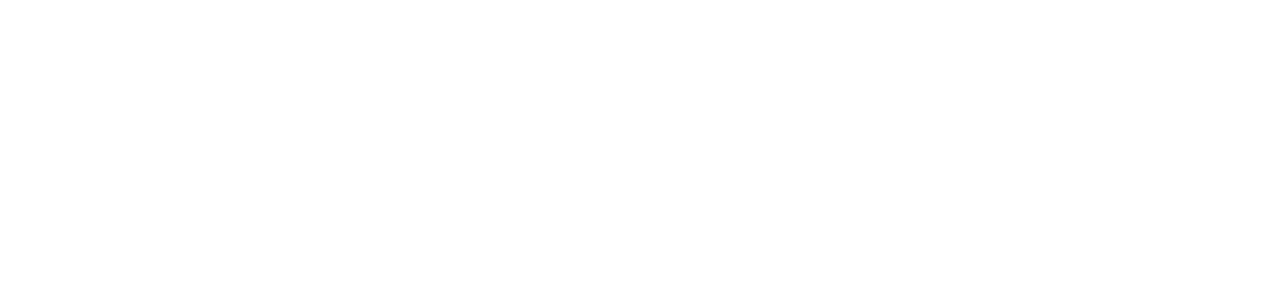
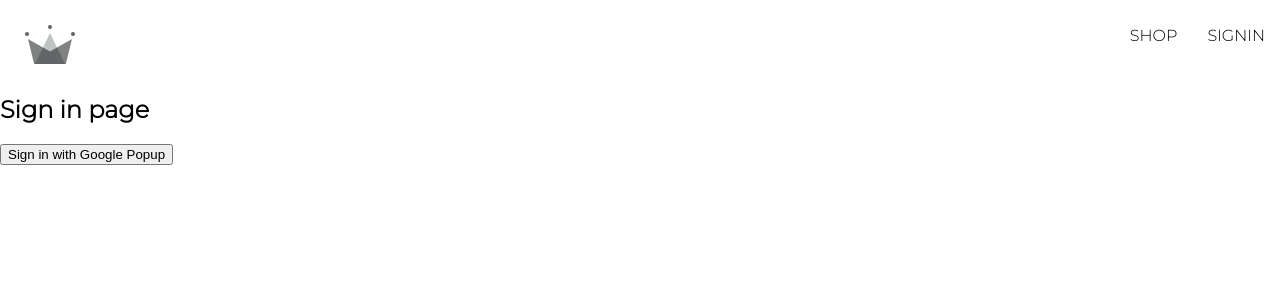
Before and after one commit to LubegaH/tma-apparel, a React (Create React App) app: page /signin in a window 1280 px wide. Before the commit this address had no page. Shown: the top 300 px of the page. Built offline with nearby package versions, Linux system fonts and the light colour scheme.

Commit message:
Done initial setup with firebase auth

```diff
--- a/package.json
+++ b/package.json
@@ -6,6 +6,7 @@
     "@testing-library/jest-dom": "^5.16.5",
     "@testing-library/react": "^13.4.0",
     "@testing-library/user-event": "^13.5.0",
+    "firebase": "^9.12.1",
     "react": "^18.2.0",
     "react-dom": "^18.2.0",
     "react-router-dom": "6",
--- a/public/index.html
+++ b/public/index.html
@@ -19,6 +19,12 @@
     <link rel="preconnect" href="https://fonts.gstatic.com" crossorigin />
     <link
       href="https://fonts.googleapis.com/css2?family=Roboto+Condensed:wght@300&display=swap"
+      rel="stylesheet"
+    />
+    <link rel="preconnect" href="https://fonts.googleapis.com" />
+    <link rel="preconnect" href="https://fonts.gstatic.com" crossorigin />
+    <link
+      href="https://fonts.googleapis.com/css2?family=Montserrat:wght@300&family=Roboto+Condensed:wght@300&display=swap"
       rel="stylesheet"
     />
     <!--
--- a/src/App.js
+++ b/src/App.js
@@ -1,6 +1,7 @@
 import Home from './routes/home/home.component';
 import { Routes, Route } from 'react-router-dom';
 import Navigation from './routes/navigation/navigation.component';
+import Signin from './routes/sign-in/signin.component';
 
 const Shop = () => {
   return <h1>I am the Shop</h1>;
@@ -12,6 +13,7 @@
       <Route path='/' element={<Navigation />}>
         <Route index element={<Home />} />
         <Route path='shop' element={<Shop />} />
+        <Route path='signin' element={<Signin />} />
       </Route>
     </Routes>
   );
--- a/src/index.scss
+++ b/src/index.scss
@@ -1,6 +1,6 @@
 body {
   margin: 0;
-  font-family: 'Roboto', sans-serif;
+  font-family: 'Montserrat', sans-serif;
   -webkit-font-smoothing: antialiased;
   -moz-osx-font-smoothing: grayscale;
 }
--- a/src/routes/navigation/navigation.component.jsx
+++ b/src/routes/navigation/navigation.component.jsx
@@ -15,6 +15,9 @@
           <Link className='nav-link' to='/shop'>
             SHOP
           </Link>
+          <Link className='nav-link' to='/signin'>
+            SIGNIN
+          </Link>
         </div>
       </div>
       <Outlet />
--- /dev/null
+++ b/src/routes/sign-in/signin.component.jsx
@@ -0,0 +1,17 @@
+import React from 'react';
+import { signInWithGooglePopup } from '../../utils/firebase/firebase.utils';
+
+const Signin = () => {
+  const logGoogleUser = async () => {
+    const res = await signInWithGooglePopup();
+    console.log(res);
+  };
+  return (
+    <div>
+      <h2>Sign in page</h2>
+      <button onClick={logGoogleUser}>Sign in with Google Popup</button>
+    </div>
+  );
+};
+
+export default Signin;
--- /dev/null
+++ b/src/utils/firebase/firebase.utils.js
@@ -0,0 +1,27 @@
+import { initializeApp } from 'firebase/app';
+import {
+  getAuth,
+  signInWithRedirect,
+  signInWithPopup,
+  GoogleAuthProvider,
+} from 'firebase/auth';
+
+const firebaseConfig = {
+  apiKey: 'AIzaSyD9gfxBQNuNEikV4lTQtsCr5IzLYVrNPjg',
+  authDomain: 'tma-aparrel.firebaseapp.com',
+  projectId: 'tma-aparrel',
+  storageBucket: 'tma-aparrel.appspot.com',
+  messagingSenderId: '682711741490',
+  appId: '1:682711741490:web:5679c6f8a94be3c142382b',
+};
+
+// Initialize Firebase
+const firebaseApp = initializeApp(firebaseConfig);
+
+const provider = new GoogleAuthProvider();
+provider.setCustomParameters({
+  prompt: 'select_account',
+});
+
+export const auth = getAuth();
+export const signInWithGooglePopup = () => signInWithPopup(auth, provider);
```
Also changed, not shown: src/assets/TMA_new.svg (added), 1 other file (tests, documents, lock files or other folders).
